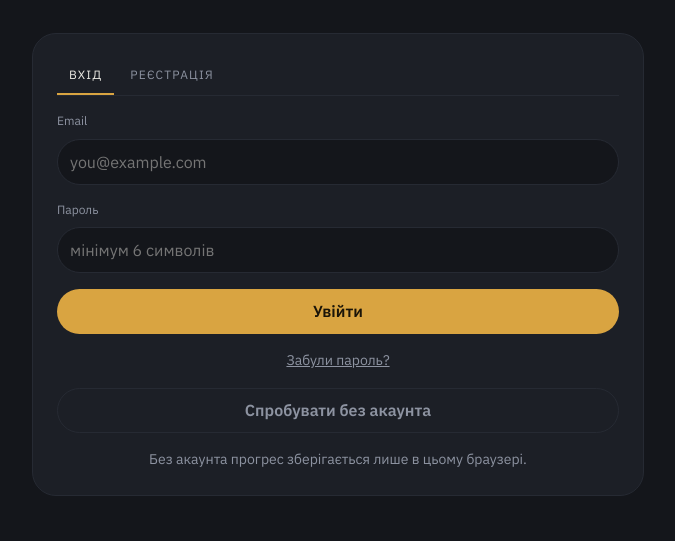
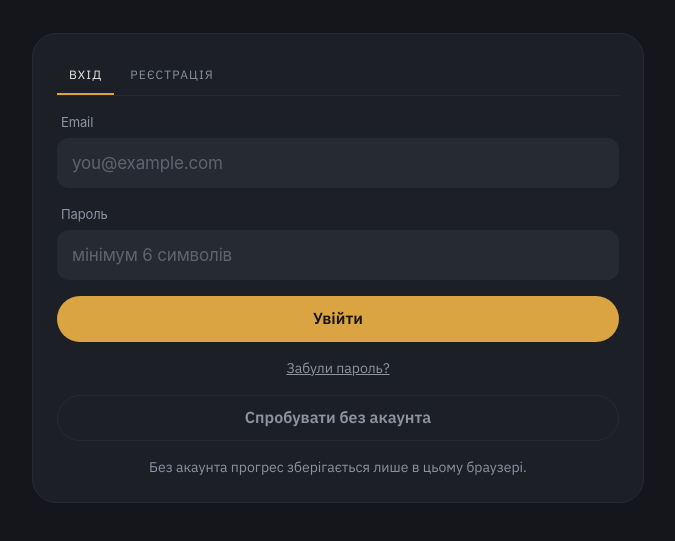
Before and after one commit to Nose6557/NIVO, a plain HTML site: page index.html in a window 1280 px wide. Shown: the part 249-790 px from the top of the page, without its empty margins (297-972 px from the left). Drawn offline with nearby package versions, Linux system fonts and the light colour scheme; a web font is replaced by a local one.

Commit message:
Input fields changed

```diff
--- a/style.css
+++ b/style.css
@@ -115,14 +115,41 @@ h1,h2,h3{font-family:'Unbounded',sans-serif; font-weight:700; letter-spacing:-.0
 }
 .tab.active{color:var(--chalk); border-bottom-color:var(--straw)}
 
+/* ——— текстові поля: стиль iOS ——— */
 .field{display:block; margin-bottom:16px}
-.field span{display:block; font-size:12px; color:var(--ash); margin-bottom:8px}
+.field span{
+  display:block;
+  font-family:-apple-system,BlinkMacSystemFont,'SF Pro Text','Segoe UI',sans-serif;
+  font-size:13px; font-weight:400; letter-spacing:-.01em;
+  color:var(--ash); margin:0 0 6px 4px;
+}
 .field input{
-  width:100%; background:var(--iron); border:1px solid var(--iron-3);
-  border-radius:var(--r); color:var(--chalk); padding:12px;
-  font-family:inherit; font-size:16px;
+  width:100%;
+  -webkit-appearance:none; appearance:none;
+  background:var(--iron-3);
+  border:1px solid transparent;
+  border-radius:12px;
+  color:var(--chalk);
+  caret-color:var(--straw);
+  padding:13px 14px; min-height:46px;
+  font-family:-apple-system,BlinkMacSystemFont,'SF Pro Text','Segoe UI',sans-serif;
+  font-size:17px; letter-spacing:-.01em; line-height:1.3;
+  transition:border-color .18s ease, background-color .18s ease, box-shadow .18s ease;
 }
-.field input:focus{outline:2px solid var(--straw); outline-offset:1px; border-color:transparent}
+.field input::placeholder{color:var(--ash); opacity:.55}
+.field input:hover{background:color-mix(in srgb, var(--iron-3) 88%, var(--chalk))}
+.field input:focus{
+  outline:none;
+  background:var(--iron);
+  border-color:var(--straw);
+  box-shadow:0 0 0 4px rgba(217,164,65,.15);
+}
+.field input:-webkit-autofill,
+.field input:-webkit-autofill:focus{
+  -webkit-text-fill-color:var(--chalk);
+  -webkit-box-shadow:0 0 0 100px var(--iron-3) inset;
+  caret-color:var(--chalk);
+}
 
 /* ——— кнопки ——— */
 .btn{
```
